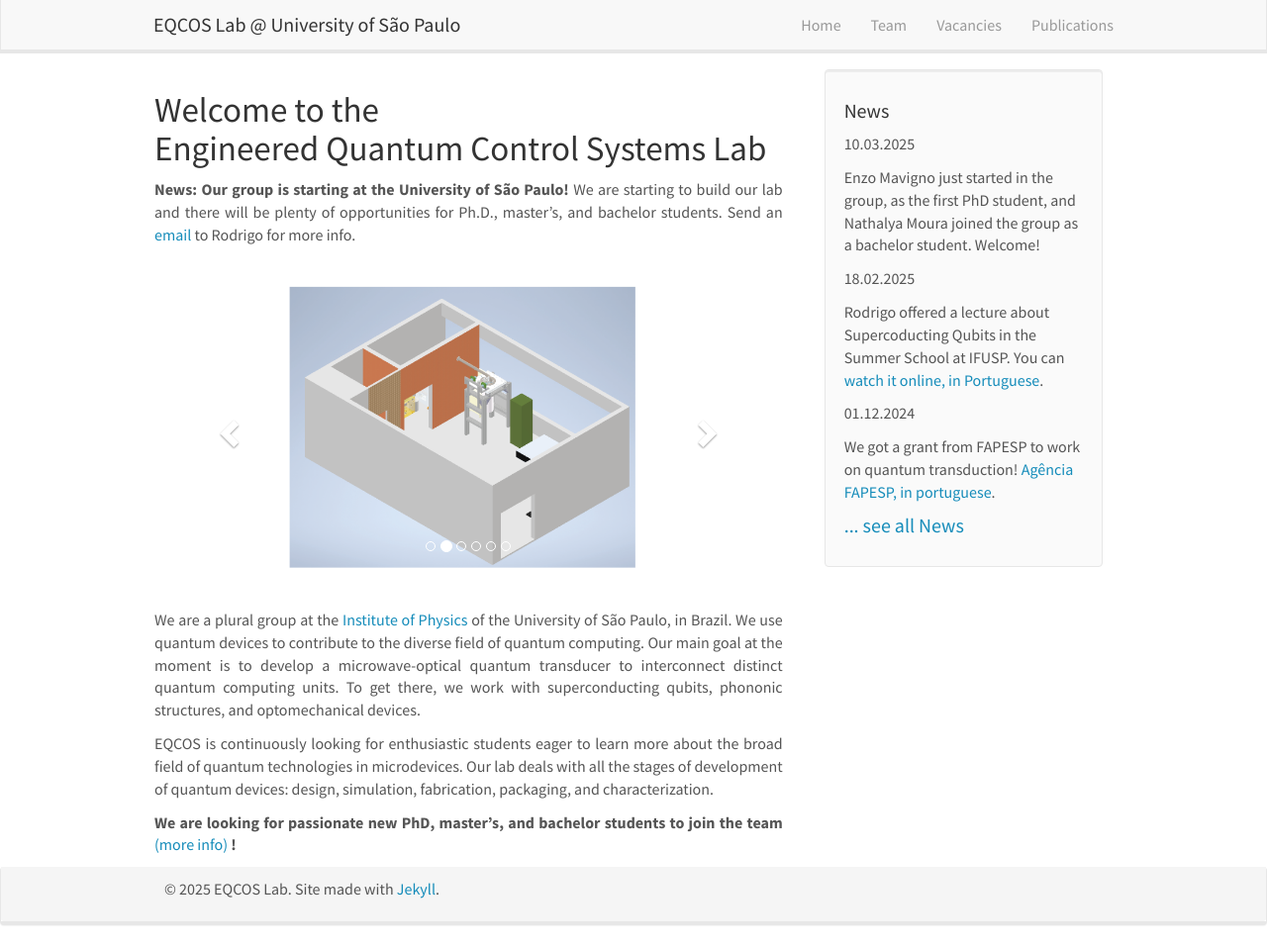
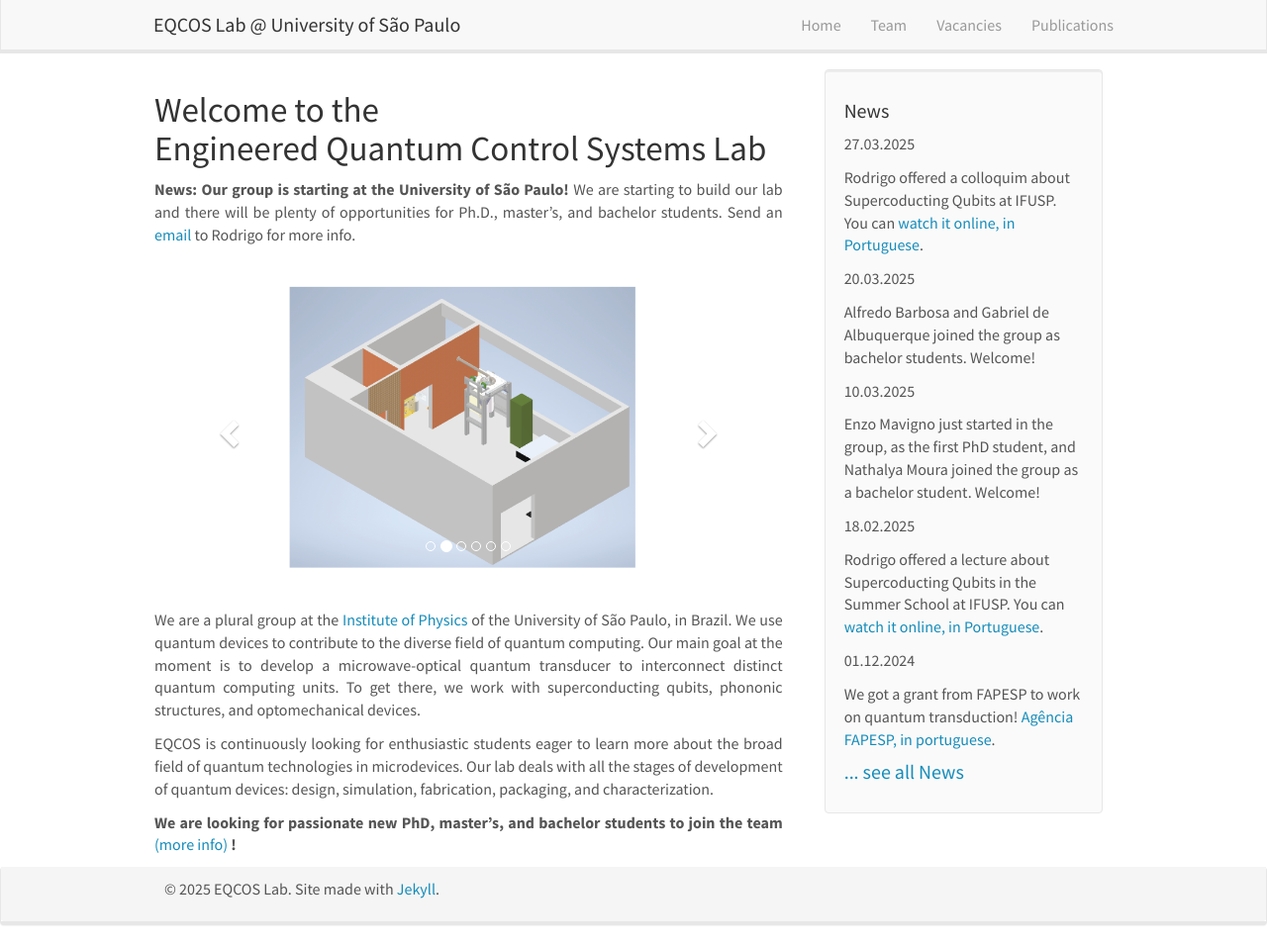
Before and after one commit to rsilvabenevides/eqcos.org, a Jekyll site: the page built from _pages/home.md, in a window 1280 px wide and 957 px high. Shown: the whole window at 99% size. Built offline with Jekyll 4.4.1, drawn with Linux system fonts in a browser that asks for light colours; nearby versions of some CDN libraries.

Commit message:
updates April

```diff
--- a/_data/news.yml
+++ b/_data/news.yml
@@ -1,3 +1,9 @@
+- date: 27.03.2025
+  headline:  Rodrigo offered a colloquim about Supercoducting Qubits at IFUSP. You can [watch it online, in Portuguese](https://www.youtube.com/watch?v=KTkm4VcR3uU&t=395s).
+
+- date: 20.03.2025
+  headline:  Alfredo Barbosa and Gabriel de Albuquerque joined the group as bachelor students. Welcome!
+
 - date: 10.03.2025
   headline:  Enzo Mavigno just started in the group, as the first PhD student, and Nathalya Moura joined the group as a bachelor student. Welcome!
 
```
